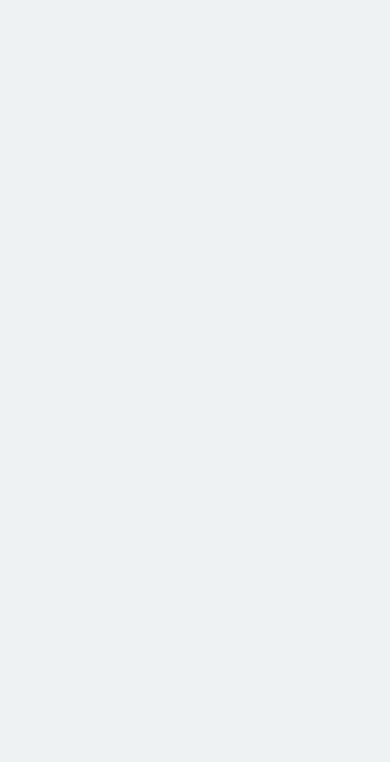
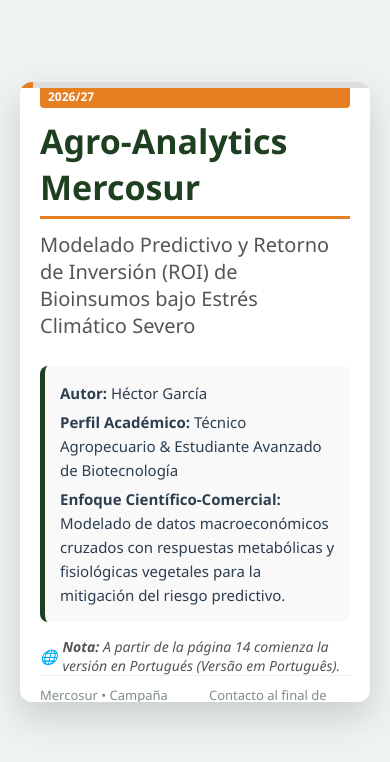
Before and after one commit to garciahector-1/agro-analytics-mercado-bioinsumos, a plain HTML site: page index.html in a window 390 px wide. Drawn offline with Linux system fonts and the light colour scheme.

Commit message:
Fix title spelling and update badge font size

```diff
--- a/index.html
+++ b/index.html
@@ -3,7 +3,7 @@
 <head>
     <meta charset="UTF-8">
     <meta name="viewport" content="width=device-width, initial-scale=1.0">
-    <title>Agro-Analytics Mercosur 2026 - Presentación Executive</title>
+    <title>Agro-Analytics Mercosur 2026 - Presentación Ejecutiva</title>
     <style>
         :root {
             --primary: #1e3f20;
@@ -23,7 +23,7 @@
             align-items: center;
             justify-content: flex-start;
             min-height: 100vh;
-            padding: 20px 20px 80px 20px; /* Espacio para los controles fijos abajo */
+            padding: 20px 20px 80px 20px;
         }
 
         .deck-container {
@@ -85,4 +85,53 @@
 
         .flex-container { display: flex; gap: 20px; margin-top: 10px; }
         .card { flex: 1; background: var(--light); padding: 15px; border-radius: 8px; border-left: 4px solid var(--secondary); }
-        .badge { background: var(--accent); color: white; padding: 3px 8px; border-radius: 4px; font-size:
+        .badge { background: var(--accent); color: white; padding: 3px 8px; border-radius: 4px; font-size: 12px; font-weight: bold; align-self: flex-start; }
+        .footer-credits { margin-top: auto; font-size: 13px; color: #7f8c8d; border-top: 1px solid #eee; padding-top: 10px; display: flex; justify-content: space-between; }
+        .footer-credits a { color: var(--secondary); text-decoration: none; font-weight: bold; }
+        .lang-notice { margin-top: 15px; font-size: 14px; color: #555; font-style: italic; display: flex; align-items: center; gap: 5px; }
+
+        /* ESTILOS DEL BOTÓN DEL INFORME */
+        .dashboard-container { display: flex; align-items: center; gap: 25px; margin-top: 5px; background: var(--light); padding: 15px; border-radius: 8px; border: 1px solid #e0e0e0; }
+        .dashboard-img { width: 220px; height: auto; border-radius: 6px; box-shadow: 0 4px 10px rgba(0,0,0,0.1); border: 1px solid #ddd; }
+        .btn-live { background: var(--accent); color: white; text-decoration: none; padding: 12px 24px; font-weight: bold; border-radius: 5px; font-size: 15px; transition: background 0.2s; text-align: center; display: inline-block; box-shadow: 0 4px 12px rgba(230,126,34,0.2); }
+        .btn-live:hover { background: #d35400; }
+
+        @media (max-width: 768px) {
+            .slide { padding: 20px; }
+            .flex-container, .dashboard-container { flex-direction: column; gap: 15px; align-items: center; }
+            .dashboard-img { width: 100%; max-width: 260px; }
+            h1 { font-size: 22px; }
+            h2 { font-size: 16px; }
+        }
+    </style>
+</head>
+<body>
+
+<div class="deck-container">
+    <div class="progress-bar"><div class="progress-fill" id="progress"></div></div>
+
+    <div class="slide active">
+        <span class="badge">ESTRATEGIA COMERCIAL & BIOTECNOLOGÍA 2026/27</span>
+        <h1 style="font-size: 34px; margin-top: 10px;">Agro-Analytics Mercosur</h1>
+        <h2 style="font-size: 20px; font-weight: 400; color: #555;">Modelado Predictivo y Retorno de Inversión (ROI) de Bioinsumos bajo Estrés Climático Severo</h2>
+        <div style="margin-top: 15px; background: #f9f9f9; padding: 15px; border-radius: 8px; border-left: 5px solid var(--primary);">
+            <p style="margin: 0; padding-bottom: 5px;"><strong>Autor:</strong> Héctor García</p>
+            <p style="margin: 0; padding-bottom: 5px;"><strong>Perfil Académico:</strong> Técnico Agropecuario & Estudiante Avanzado de Biotecnología</p>
+            <p style="margin: 0;"><strong>Enfoque Científico-Comercial:</strong> Modelado de datos macroeconómicos cruzados con respuestas metabólicas y fisiológicas vegetales para la mitigación del riesgo predictivo.</p>
+        </div>
+        <div class="lang-notice">
+            🌐 <span><strong>Nota:</strong> A partir de la página 14 comienza la versión en Portugués (Versão em Português).</span>
+        </div>
+        <div class="footer-credits">
+            <span>Mercosur • Campaña Agrícola 2026/27</span>
+            <span>Contacto al final de esta sección</span>
+        </div>
+    </div>
+
+    <div class="slide">
+        <h1>1. El Desafío de la Variabilidad Climática</h1>
+        <h2>El impacto latente de "El Niño" y "La Niña" en las finanzas del productor</h2>
+        <p>El rendimiento de los cultivos está directamente atado a variables biológicas y meteorológicas extremas. Los extremos hídricos severos provocan pérdidas masivas de capital si el manejo es puramente reactivo.</p>
+        <div class="flex-container">
+            <div class="card">
+                <span class="highlight">Escenario Húmedo (Niño):</span> Provoca saturación de suelos, lavado
```
